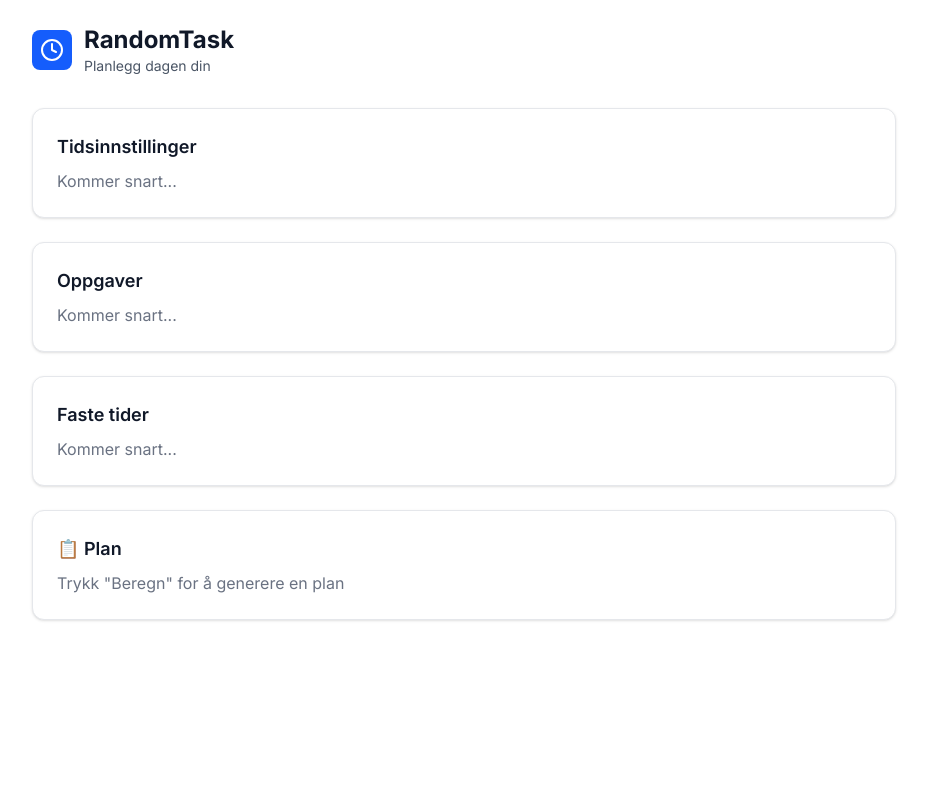
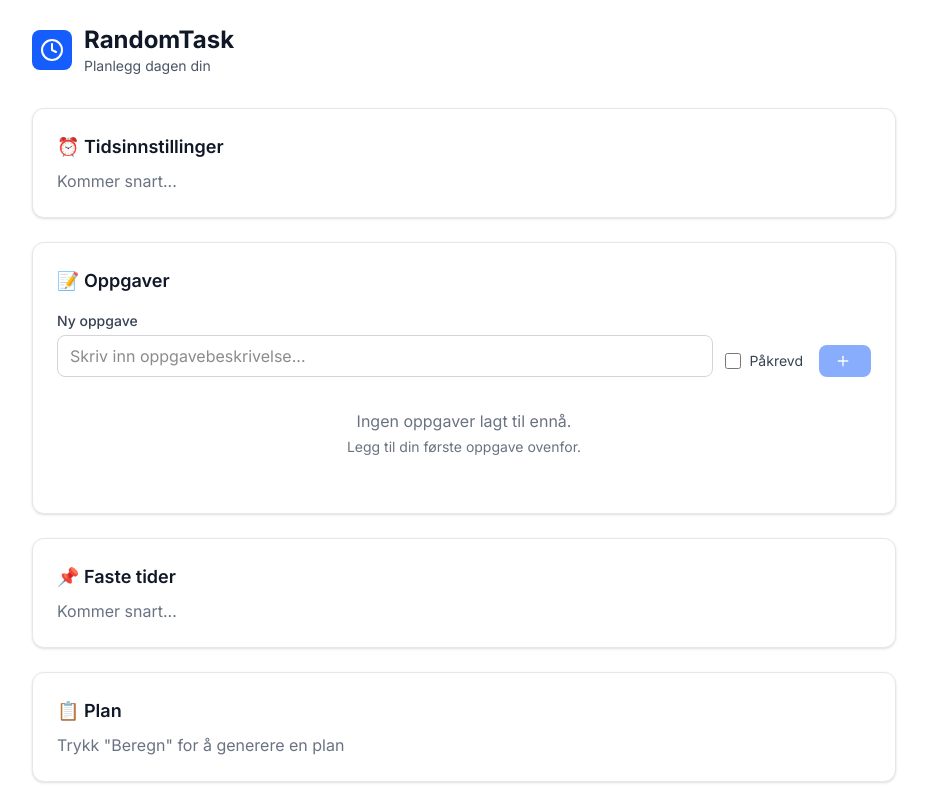
Before and after one commit to aengas/random-task-web, a Next.js app: page / in a window 1280 px wide. Shown: the whole page, without its empty margins (176-1103 px from the left). Built offline with nearby package versions, Linux system fonts and the light colour scheme.

Commit message:
Oppgaveliste-komponent

```diff
--- a/src/app/page.tsx
+++ b/src/app/page.tsx
@@ -1,5 +1,6 @@
 import { Header } from "@/components/header";
 import { Card, CardTitle} from "@/components/ui";
+import { TasksSection } from "@/components/tasks";
 
 export default function HomePage() {
   return (
@@ -19,25 +20,16 @@ export default function HomePage() {
 function TimeSettingsSection() {
   return (
     <Card>
-      <CardTitle>Tidsinnstillinger</CardTitle>
+      <CardTitle>⏰ Tidsinnstillinger</CardTitle>
       <p className="text-gray-500 mt-2">Kommer snart...</p>
     </Card>
   );
 }
 
-function TasksSection() {
-  return (
-    <Card>
-      <CardTitle>Oppgaver</CardTitle>
-      <p className="text-gray-500 mt-2">Kommer snart...</p>
-    </Card>
-  )
-}
-
 function FixedTasksSection() {
   return (
     <Card>
-      <CardTitle>Faste tider</CardTitle>
+      <CardTitle>📌 Faste tider</CardTitle>
       <p className="text-gray-500 mt-2">Kommer snart...</p>
     </Card>
   );
--- /dev/null
+++ b/src/components/tasks/add-task-form.tsx
@@ -0,0 +1,53 @@
+"use client";
+
+import { useState } from "react";
+import { Plus } from "lucide-react";
+import { Button, Input, Checkbox } from "@/components/ui";
+import { useTaskStore } from "@/stores/task-store";
+
+export function AddTaskForm() {
+    const [description, setDescription] = useState("");
+    const [required, setRequired] = useState(false);
+    const addTask = useTaskStore((state) => state.addTask);
+
+    function handleSubmit(e: React.FormEvent) {
+        e.preventDefault();
+        if (!description.trim()) return;
+
+        addTask({ description: description.trim(), required });
+        resetForm();
+    }
+
+    function resetForm() {
+    setDescription("");
+    setRequired(false);
+  }
+
+    const isValid = description.trim().length > 0;
+
+    return (
+        <form onSubmit={handleSubmit} className="flex flex-col gap-3 sm:flex-row sm:items-end">
+            <div className="flex-1">
+                <Input
+                  id="new-task"
+                  label="Ny oppgave"
+                  placeholder="Skriv inn oppgavebeskrivelse..."
+                  value={description}
+                  onChange={(e) => setDescription(e.target.value)}
+                />
+            </div>
+            <div className="flex items-center gap-4">
+                <Checkbox
+                  id="required-task"
+                  label="Påkrevd"
+                  checked={required}
+                  onChange={(e) => setRequired(e.target.checked)}/>
+                <Button type="submit" disabled={!isValid} size="md">
+                    <Plus className="w-4 h-4 mr-1">
+                        Legg til
+                    </Plus>
+                </Button>
+            </div>
+        </form>
+    )
+}
--- /dev/null
+++ b/src/components/tasks/index.ts
@@ -0,0 +1,4 @@
+export { TasksSection } from "./tasks-section";
+export { AddTaskForm } from "./add-task-form";
+export { TaskList } from "./task-list";
+export { TaskListItem } from "./task-list-item";
--- /dev/null
+++ b/src/components/tasks/task-list-item.tsx
@@ -0,0 +1,63 @@
+"use client";
+
+import { Trash2 } from "lucide-react";
+import { cn } from "@/lib/utils";
+import { Checkbox } from "@/components/ui";
+import { RandomTask } from "@/types";
+import { useTaskStore } from "@/stores/task-store";
+
+interface TaskListItemProps {
+  task: RandomTask;
+  index: number;
+}
+
+export function TaskListItem({ task, index }: TaskListItemProps) {
+    const { removeTask, toggleRequired, toggleDeactivated } = useTaskStore();
+
+    return (
+      <div
+        className={cn(
+            "flex items-center gap-3 p-3 rounded-lg border transition-all",
+            task.deactivated
+            ? "bg-gray-100 border-gray-200 opacity-60"
+            : "bg-white border-gray-200 hover:border-gray-300"
+        )}
+        >
+        <span className="text-sm text-gray-400 w-6">{index + 1}</span>
+
+        <div className="flex-1 min-w-0">
+            <p className={cn(
+            "font-medium truncate",
+            task.deactivated && "line-through text-gray-500"
+            )}>
+            {task.description}
+            </p>
+            {task.comment && (
+            <p className="text-sm text-gray-500 truncate">{task.comment}</p>
+            )}
+        </div>
+
+        <div className="flex items-center gap-3 flex-shrink-0">
+            <Checkbox
+            id={`required-${task.id}`}
+            label="Påkrevd"
+            checked={task.required}
+            onChange={() => toggleRequired(task.id)}
+            />
+            <Checkbox
+            id={`deactivated-${task.id}`}
+            label="Deaktiver"
+            checked={task.deactivated}
+            onChange={() => toggleDeactivated(task.id)}
+            />
+            <button
+            onClick={() => removeTask(task.id)}
+            className="p-1.5 text-gray-400 hover:text-red-600 transition-colors"
+            aria-label="Slett oppgave"
+            >
+            <Trash2 className="w-4 h-4" />
+            </button>
+        </div>
+        </div>
+    );
+}
--- /dev/null
+++ b/src/components/tasks/task-list.tsx
@@ -0,0 +1,25 @@
+"use client";
+
+import { useTaskStore } from "@/stores/task-store";
+import { TaskListItem } from "./task-list-item";
+
+export function TaskList() {
+  const tasks = useTaskStore((state) => state.tasks);
+
+  if (tasks.length === 0) {
+    return (
+      <div className="text-center py-8 text-gray-500">
+        <p>Ingen oppgaver lagt til ennå.</p>
+        <p className="text-sm mt-1">Legg til din første oppgave ovenfor.</p>
+      </div>
+    );
+  }
+
+  return (
+    <div className="space-y-2 mt-4">
+      {tasks.map((task, index) => (
+        <TaskListItem key={task.id} task={task} index={index} />
+      ))}
+    </div>
+  );
+}
--- /dev/null
+++ b/src/components/tasks/tasks-section.tsx
@@ -0,0 +1,17 @@
+"use client";
+
+import { Card, CardTitle } from "@/components/ui";
+import { AddTaskForm } from "./add-task-form";
+import { TaskList } from "./task-list";
+
+export function TasksSection() {
+  return (
+    <Card>
+      <CardTitle>📝 Oppgaver</CardTitle>
+      <div className="mt-4">
+        <AddTaskForm />
+        <TaskList />
+      </div>
+    </Card>
+  );
+}
--- /dev/null
+++ b/src/stores/task-store.ts
@@ -0,0 +1,65 @@
+import { create } from "zustand";
+import { persist } from "zustand/middleware";
+import { RandomTask, createRandomTask, CreateRandomTaskInput } from "@/types";
+
+interface TaskStore {
+  tasks: RandomTask[];
+  addTask: (input: CreateRandomTaskInput) => void;
+  removeTask: (id: string) => void;
+  toggleRequired: (id: string) => void;
+  toggleDeactivated: (id: string) => void;
+  updateComment: (id: string, comment: string) => void;
+  getActiveTasks: () => RandomTask[];
+  getRequiredTasks: () => RandomTask[];
+  getNonRequiredTasks: () => RandomTask[];
+}
+
+export const useTaskStore = create<TaskStore>()(
+  persist(
+    (set, get) => ({
+      tasks: [],
+
+      addTask: (input) =>
+        set((state) => ({
+          tasks: [...state.tasks, createRandomTask(input)],
+        })),
+
+      removeTask: (id) =>
+        set((state) => ({
+          tasks: state.tasks.filter((task) => task.id !== id),
+        })),
+
+      toggleRequired: (id) =>
+        set((state) => ({
+          tasks: state.tasks.map((task) =>
+            task.id === id ? { ...task, required: !task.required } : task
+          ),
+        })),
+
+      toggleDeactivated: (id) =>
+        set((state) => ({
+          tasks: state.tasks.map((task) =>
+            task.id === id ? { ...task, deactivated: !task.deactivated } : task
+          ),
+        })),
+
+      updateComment: (id, comment) =>
+        set((state) => ({
+          tasks: state.tasks.map((task) =>
+            task.id === id ? { ...task, comment } : task
+          ),
+        })),
+
+      getActiveTasks: () => get().tasks.filter((task) => !task.deactivated),
+
+      getRequiredTasks: () =>
+        get().tasks.filter((task) => task.required && !task.deactivated),
+
+      getNonRequiredTasks: () =>
+        get().tasks.filter((task) => !task.required && !task.deactivated),
+    }),
+    {
+      name: "random-task-storage",
+    }
+  )
+);
```
